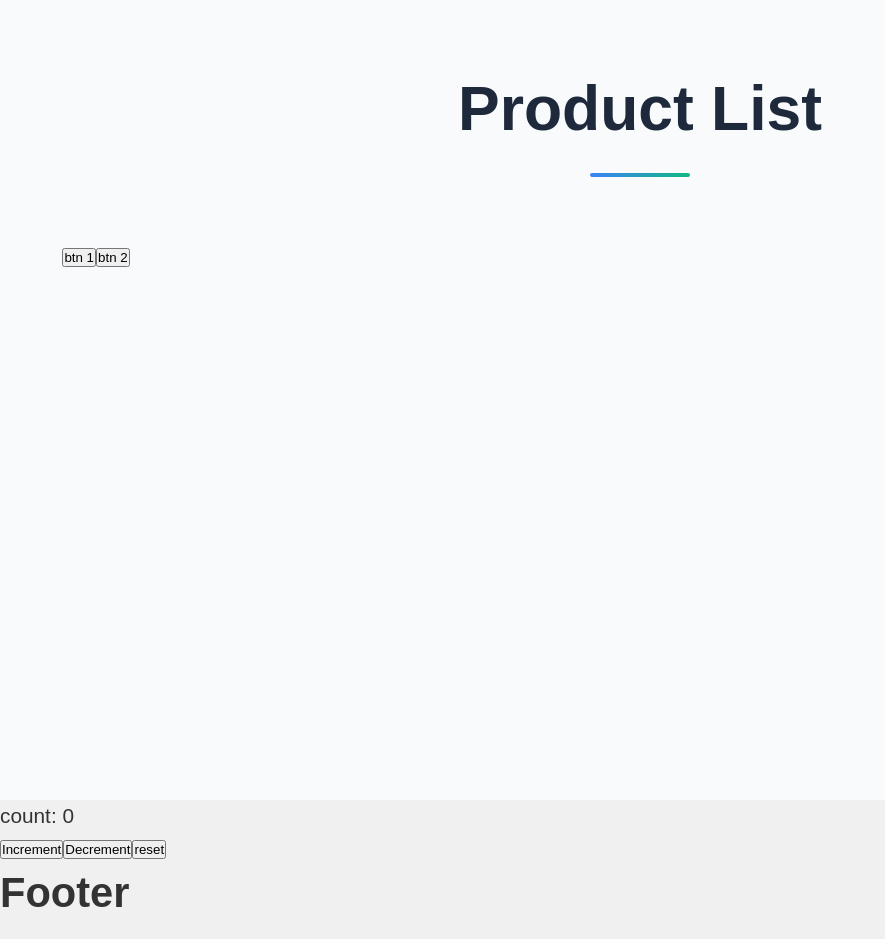
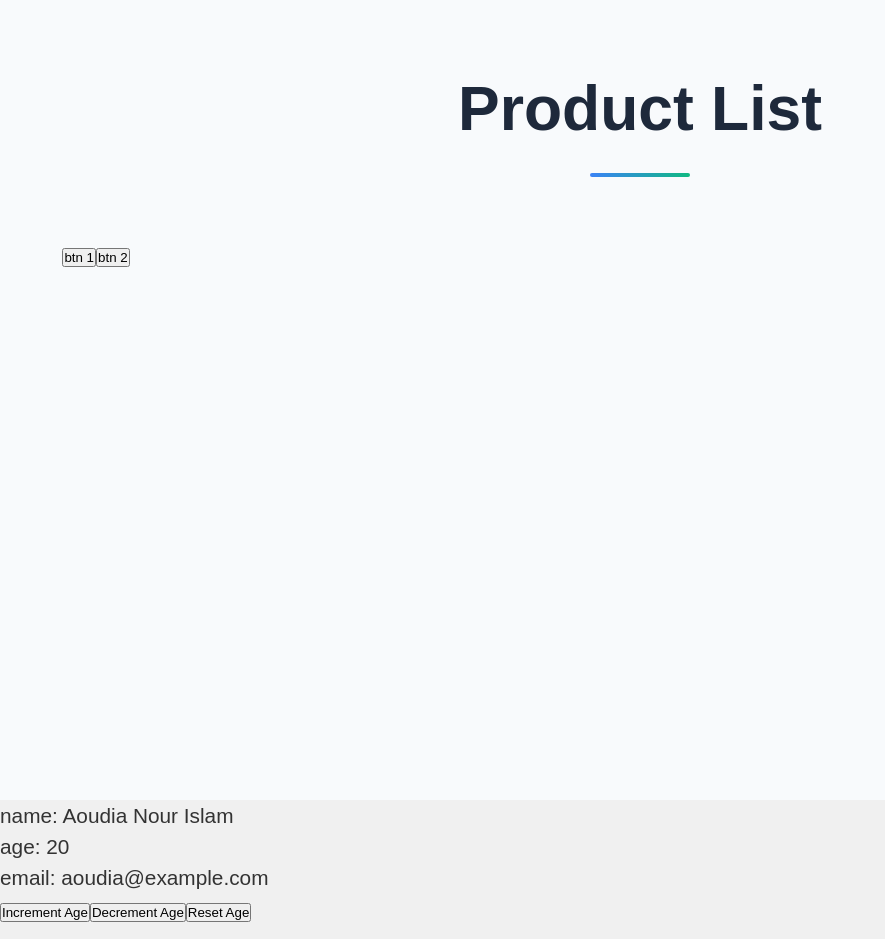
Before and after one commit to NourIslamAoudia/learn-React-Js, a React (Vite) app: page / in a window 1280 px wide. Shown: the top 939 px of the page, without its empty margins (0-885 px from the left). Built offline with nearby package versions, Linux system fonts and the light colour scheme.

Commit message:
useState-1

```diff
--- a/components/Usestate.jsx
+++ b/components/Usestate.jsx
@@ -1,13 +1,28 @@
 import { useState } from "react";
 
 const Usestate = () => {
-  const [count, setCount] = useState(0); // setCount is a function to update the count state
+  // user={
+  //   name: "Aoudia Nour Islam",
+  //   age: 20,
+  //   email: "aoudia@example.com"
+  // }
+  const [user, setUser] = useState({
+    name: "Aoudia Nour Islam",
+    age: 20,
+    email: "aoudia@example.com",
+  });
   return (
     <>
-      <div>count: {count}</div>
-      <button onClick={() => setCount(count + 1)}>Increment</button>
-      <button onClick={() => setCount(count - 1)}>Decrement</button>
-      <button onClick={() => setCount(0)}>reset</button>
+      <div>name: {user.name}</div>
+      <div>age: {user.age}</div>
+      <div>email: {user.email}</div>
+      <button onClick={() => setUser({ ...user, age: user.age + 1 })}>
+        Increment Age
+      </button>
+      <button onClick={() => setUser({ ...user, age: user.age - 1 })}>
+        Decrement Age
+      </button>
+      <button onClick={() => setUser({ ...user, age: 0 })}>Reset Age</button>
     </>
   );
 };
```
